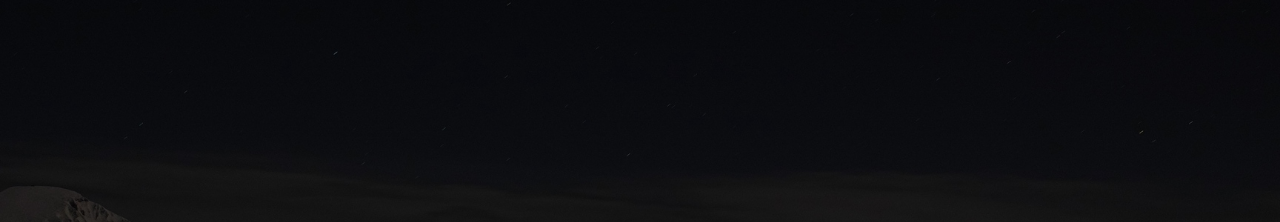
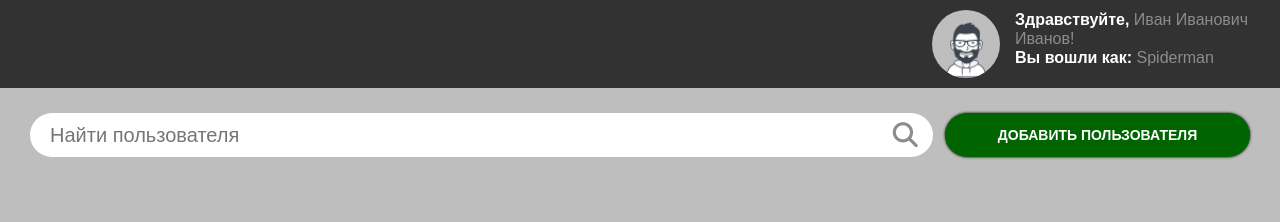
Before and after one commit to VladimirShadrov/Personal-Cabinet, a plain HTML site: page dist/index.html in a window 1280 px wide. Shown: the top 222 px of the page. Drawn offline with Linux system fonts and the light colour scheme.

Commit message:
Начата верстка страницы личного кабинета

```diff
--- a/dist/index.html
+++ b/dist/index.html
@@ -8,7 +8,8 @@
 <link href="styles.css" rel="stylesheet"></head>
 
 <body>
-  <section class="authorisation">
+  <!--  Authorisation-Page  -->
+  <section class="authorisation hide">
     <div class="container">
       <div class="form__wrapper">
         <h1 class="authorisation__title">
@@ -32,6 +33,58 @@
       </div>
     </div>
   </section>
+  <!--  //Authorisation-Page  -->
+
+  <!--  Personal-Cabinet-Page  -->
+  <section class="cabinet">
+    <div class="cabinet__top">
+      <div class="container">
+        <div class="user">
+          <div class="user__box">
+            <div class="user__image">
+              <img src="./images/man.png" alt="ФИО">
+            </div>
+            <div class="user__name">
+              <p class="user__text">
+                Здравствуйте,
+                <span class="user__nickname">
+                  Иван Иванович Иванов!
+                </span>
+              </p>
+              <p class="user__text">
+                Вы вошли как:
+                <span class="user__nickname">
+                  Spiderman
+                </span>
+              </p>
+            </div>
+          </div>
+        </div>
+      </div>
+    </div>
+    <div class="container">
+      <div class="control">
+        <div class="control__search-box">
+          <input class="control__search" type="text" placeholder="Найти пользователя">
+          <button class="control__btn">
+            <i class="fas fa-search"></i>
+          </button>
+        </div>
+        <button class="control__add-user">
+          Добавить пользователя
+        </button>
+
+
+      </div>
+
+    </div>
+  </section>
+
+  <!--  //Personal-Cabinet-Page  -->
+
+
+
+
   <script src="https://kit.fontawesome.com/5249921177.js" crossorigin="anonymous"></script>
 <script src="bundle.js"></script></body>
 
--- a/src/js/index.js
+++ b/src/js/index.js
@@ -1,5 +1,6 @@
 import '../styles/styles.scss';
 import '../styles/authorization.scss';
+import '../styles/cabinet.scss';
 
 
 //Перенос фотографий в папку dist
--- /dev/null
+++ b/src/styles/cabinet.scss
@@ -0,0 +1,136 @@
+@import './styles.scss';
+
+.cabinet {
+  background-color: rgb(190, 190, 190);
+  width: 100%;
+  height: 100vh;
+
+  &__top {
+    background-color: rgb(50, 50, 50);
+  }
+
+}
+
+.user {
+  width: 100%;
+
+  &__box {
+    display: flex;
+    justify-content: flex-end;
+    align-items: center;
+    padding: 10px 0;
+  }
+
+  &__image {
+    max-width: 70px;
+    min-width: 68px;
+    max-height: 70px;
+    min-height: 68px;
+    background-color: rgb(190, 190, 190);
+    border-radius: 50%;
+    overflow: hidden;
+
+    & > img {
+      display: block;
+      margin: 0 auto;
+      width: 100%;
+    }
+  }
+
+  &__name {
+    align-self: stretch;
+    padding-left: 15px;
+    max-width: 250px;
+  }
+
+  &__text {
+    font-weight: bold;
+    color: $white;
+    line-height: 1.2;
+  }
+
+  &__nickname {
+    color: $grey;
+    font-weight: normal;
+  }
+}
+
+.control {
+  display: flex;
+  justify-content: space-between;
+  flex-wrap: wrap;
+  padding: 25px 0;
+
+  &__search-box {
+    position: relative;
+    width: 74%;
+  }
+
+  &__search {
+    width: 100%;
+    height: 100%;
+    padding: 10px 55px 10px 20px;
+    border-radius: 25px;
+    border: none;
+    outline: none;
+    font-size: 20px;
+
+  }
+
+  &__btn {
+    position: absolute;
+    top: 0;
+    right: 10px;
+    bottom: 0;
+    width: 35px;
+    background-color: transparent;
+    border: none;
+    outline: none;
+    font-size: 25px;
+    cursor: pointer;
+    transition: 0.3s;
+
+    &:active > i {
+      font-size: 24px;
+    }
+  }
+
+  &__btn > i {
+    pointer-events: none;
+    font-size: 25px;
+    color: $grey;
+  }
+
+  &__add-user {
+    background-color: $green;
+    min-height: 44px;
+    font-size: 14px;
+    font-weight: bold;
+    text-transform: uppercase;
+    color: $white;
+    border-radius: 25px;
+    border: none;
+    outline: none;
+    padding: 10px 15px;
+    cursor: pointer;
+    width: 25%;
+    box-shadow: 0px 0px 3px 0px rgba(0, 0, 0, 1);
+    transition: 0.1s;
+
+
+    &:active {
+      box-shadow: 0px 0px 0px 0px rgba(0, 0, 0, 1), 0px 0px 23px 0px rgba(0, 0, 0, 0.4) inset;
+    }
+  }
+}
+
+@media (max-width: 670px) {
+  .control__search-box,
+  .control__add-user {
+    width: 100%;
+  }
+
+  .control__add-user {
+    margin-top: 15px;
+  }
+}
--- a/src/styles/styles.scss
+++ b/src/styles/styles.scss
@@ -1,6 +1,8 @@
 $white: rgb(255, 255, 255);
 $light-gray: rgba(255, 255, 255, 0.5);
 $purple: rgba(133, 25, 255, 1);
+$grey: rgb(140, 140, 140);
+$green: rgb(0, 100, 0);
 
 * {
   margin: 0;
@@ -16,6 +18,7 @@ body {
 .container {
   max-width: 1250px;
   margin: 0 auto;
+  padding: 0 15px;
 }
 
 .hide {
```
Also changed, not shown: src/index.html (+54 -1 lines), dist/bundle.js, dist/images/man.png (added), dist/images/woman.png (added), dist/styles.css, src/images/man.png (added), src/images/woman.png (added), 2 other files.
